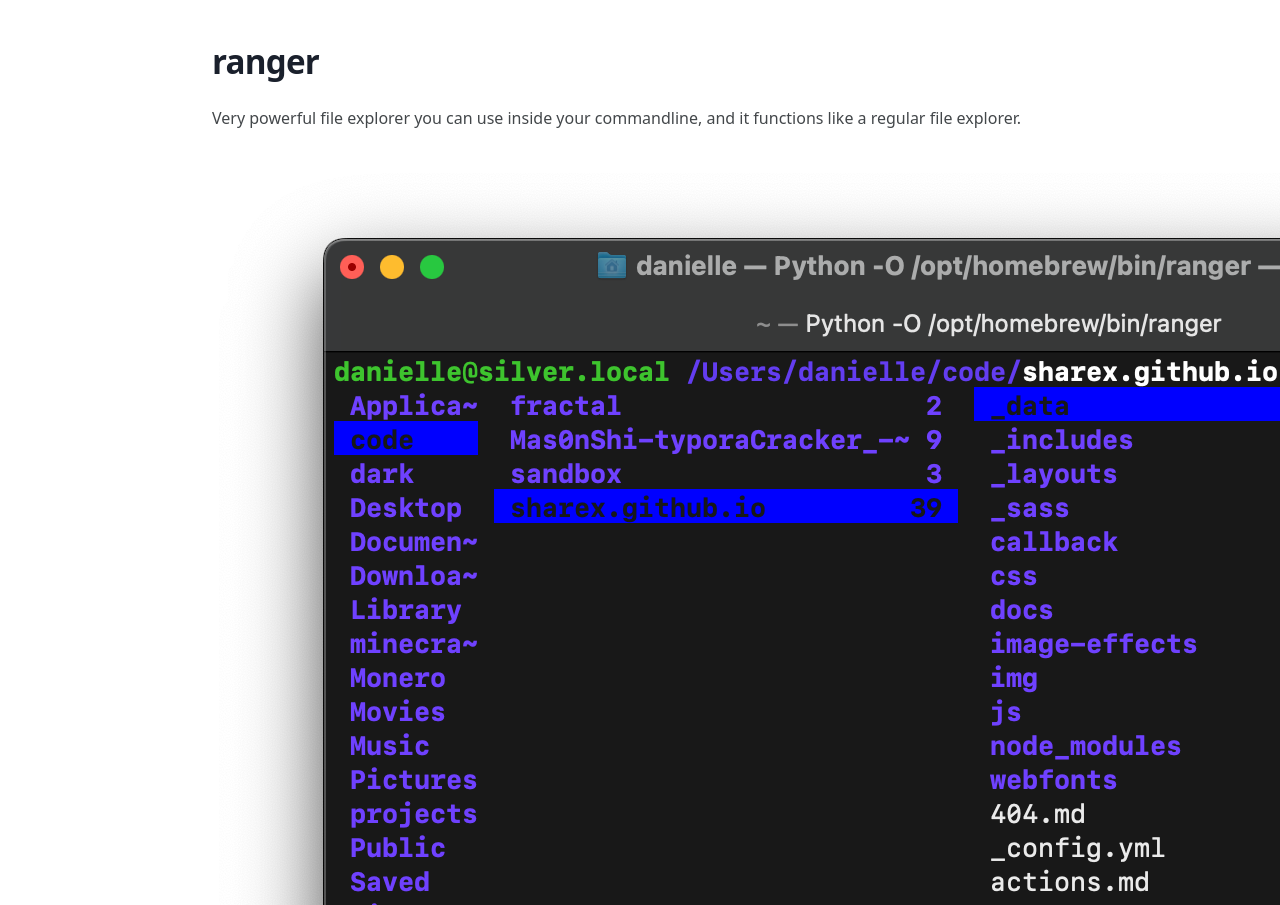
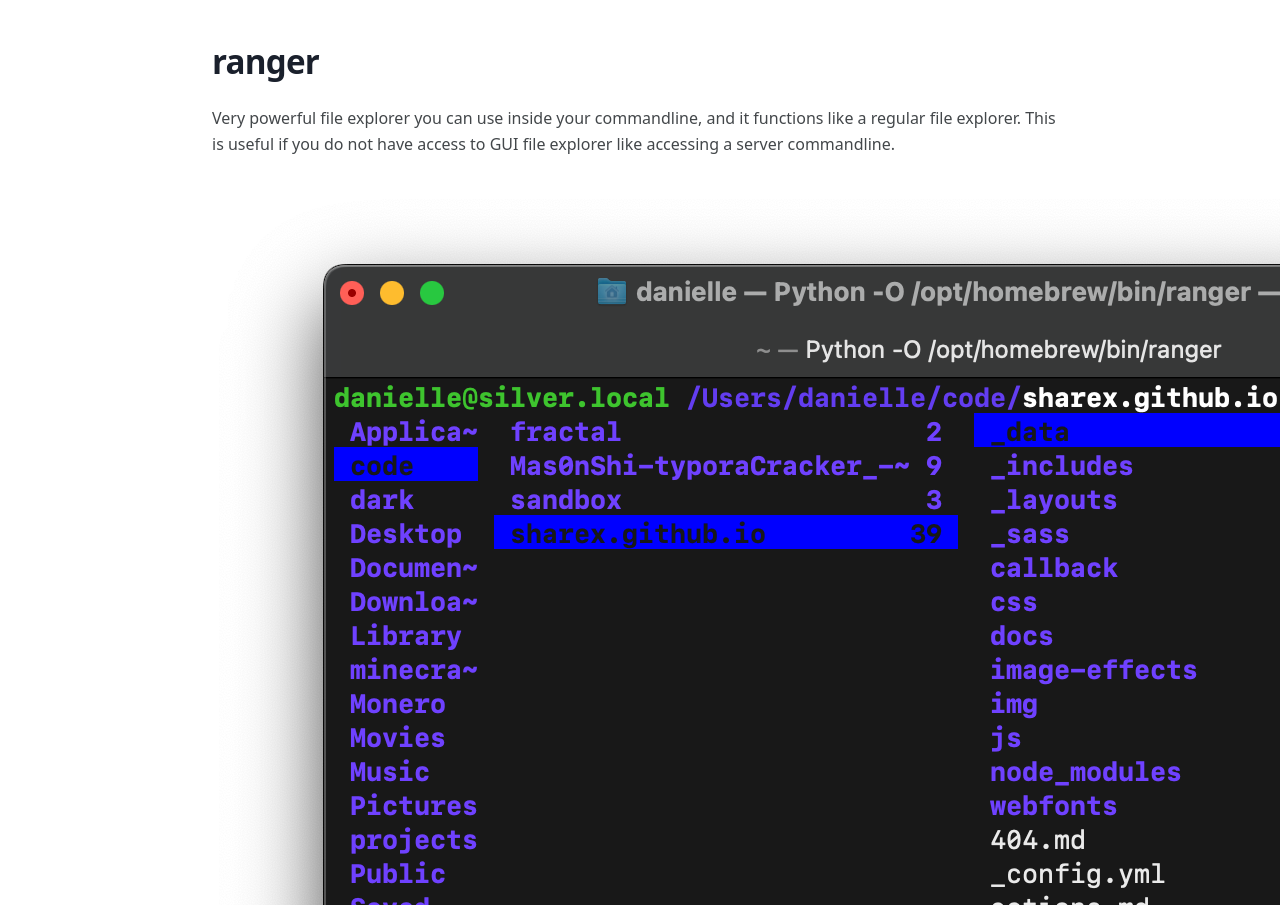
Before and after one commit to dmxt/dmxt-blog-v4, a Gatsby site: page /amazing-cli-softwares/ in a window 1280 px wide. Shown: the part 5672-6577 px from the top of the page. Built offline with nearby package versions, Linux system fonts and the light colour scheme; Gatsby itself is replaced by a stand-in of ours; some packages are replaced by stand-ins of ours.

```diff
--- a/content/blog/amazing-cli-softwares/index.md
+++ b/content/blog/amazing-cli-softwares/index.md
@@ -80,7 +80,7 @@
 ## ranger
 
 Very powerful file explorer you can use inside your commandline, and it functions like a regular file
-explorer.
+explorer. This is useful if you do not have access to GUI file explorer like accessing a server commandline.
 
 ![ranger](../../images/ranger.png)
 
```
